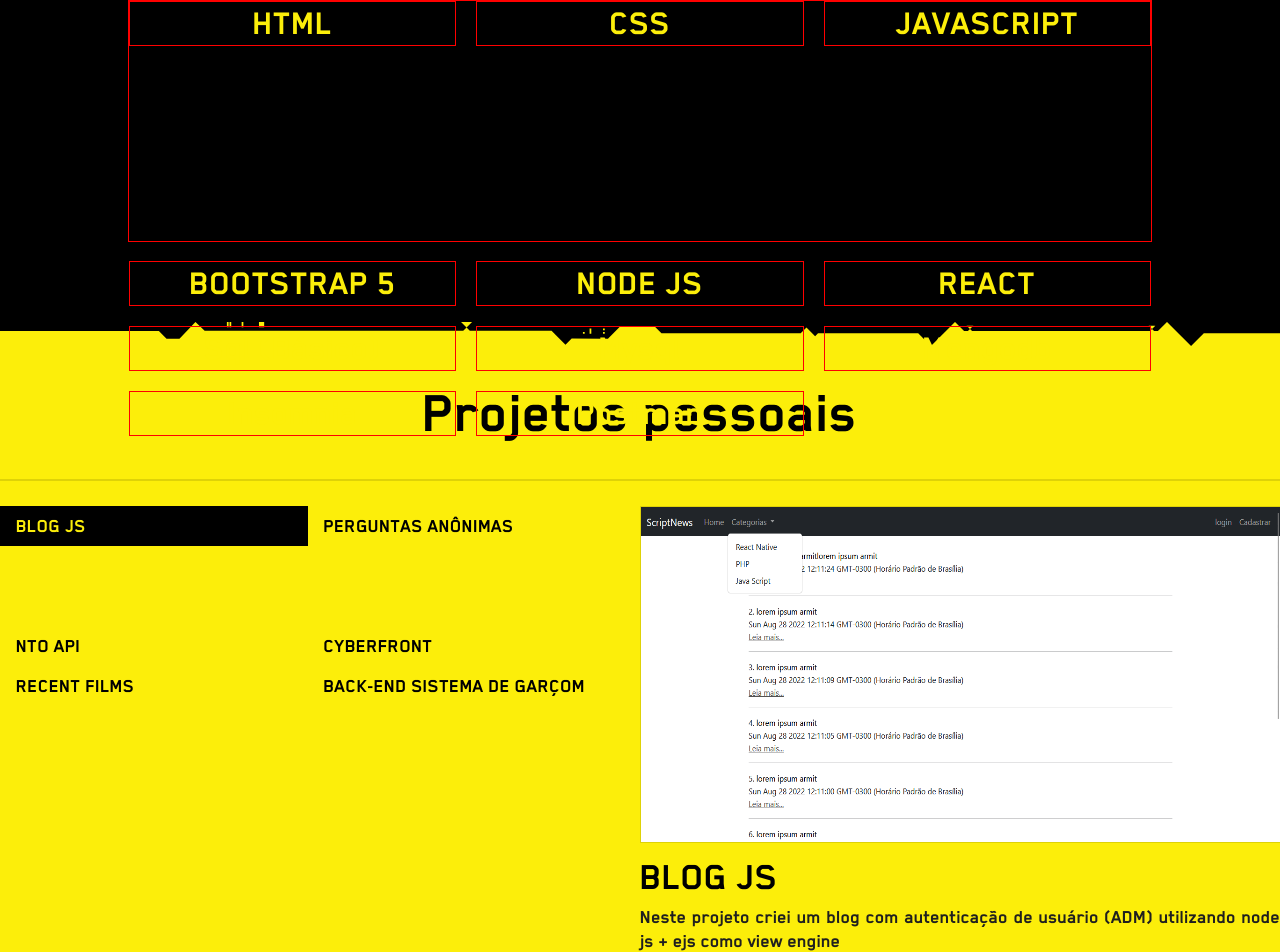
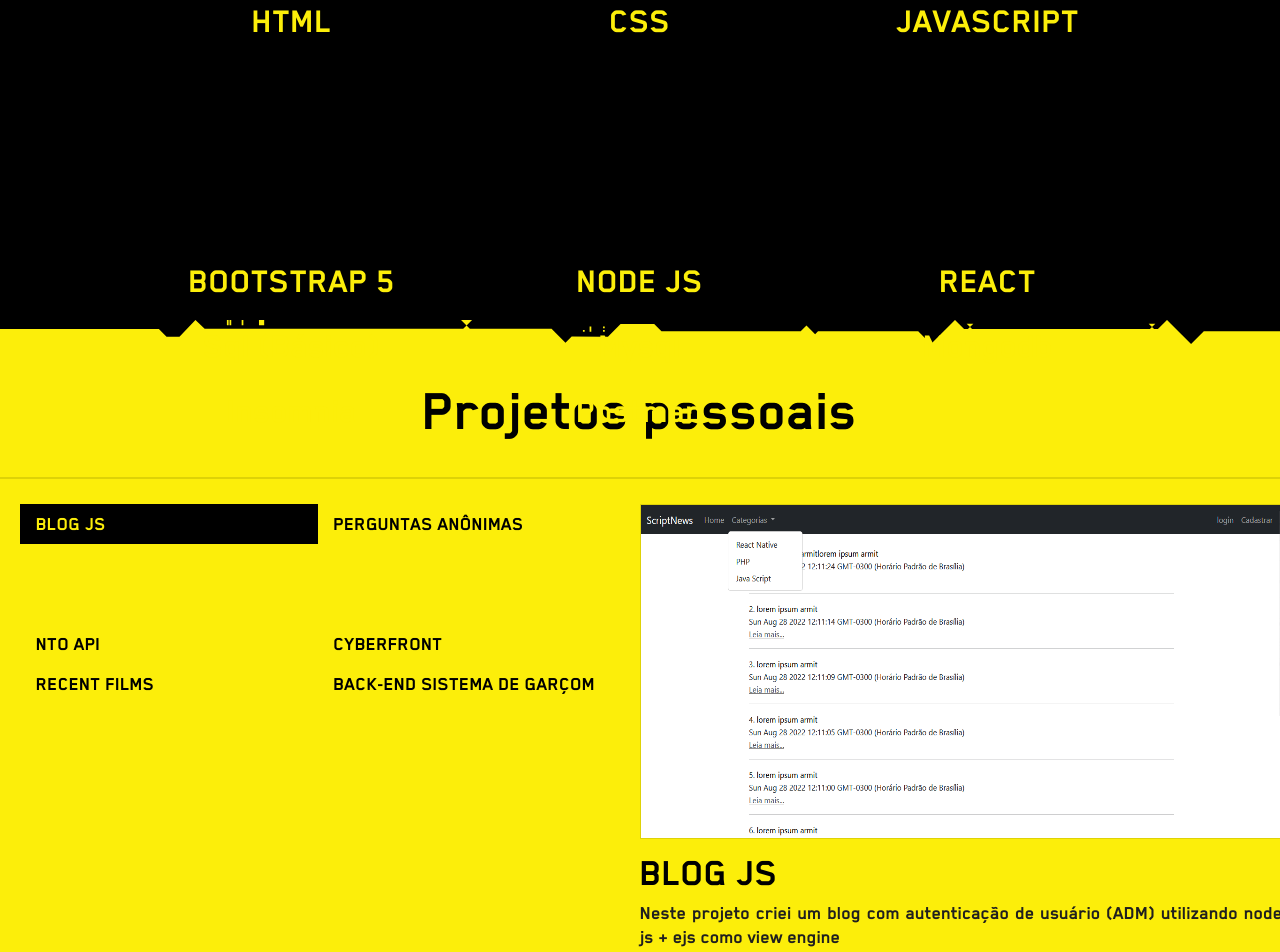
Before and after one commit to DevMarcosEd/cyberFolio, a React (Create React App) app: page / in a window 1280 px wide. Shown: the part 1253-2205 px from the top of the page. Built offline with nearby package versions, Linux system fonts and the light colour scheme.

Commit message:
alterando css

```diff
--- a/src/components/About/index.js
+++ b/src/components/About/index.js
@@ -1,5 +1,5 @@
 import React from "react";
-import './about.css'
+import './style.css'
 
 export default function About() {
         return (
--- a/src/components/Header/index.js
+++ b/src/components/Header/index.js
@@ -1,5 +1,6 @@
 import React from "react";
-import './header.css'
+import './style.css'
+
 import  {FaLinkedin, FaInstagram, FaGithub } from 'react-icons/fa'
 
 export default function Header() {
--- a/src/components/Header/header.css
+++ b/src/components/Header/style.css
@@ -108,8 +108,8 @@
         max-width: 100%;
         background-image: url('../../assets/images/perfil2.jpg');
         background-size: cover;
-        width: 250px;
-        height: 250px;
+        width: 200px;
+        height: 200px;
         border-radius: 150px;
         margin-top: -40px;
         margin-bottom: 25px;
--- a/src/components/Projetos/index.js
+++ b/src/components/Projetos/index.js
@@ -1,5 +1,5 @@
 import React, { useState } from "react";
-import './projetos.css'
+import './style.css'
 
 export default function Projetos() {
 
--- a/src/components/Projetos/projetos.css
+++ b/src/components/Projetos/style.css
@@ -37,7 +37,6 @@
 }
 
 .content-projects {
-    width: 100%;
     max-width: 1310px;
     margin-left: 20px;
     margin-right: 20px;
@@ -45,7 +44,7 @@
     align-items: flex-start;
     gap: 25px;
     padding-bottom: 25px;
-    min-height: 408px
+    min-height: 408px;
 }
 
 .list {
@@ -55,8 +54,8 @@
     width: 50%;
 }
 
-.list p {
-    height: 40px;
+.list-item p {
+    width: 100%;
     cursor: pointer;
     font-family: Blender;
     font-size: 20px;
@@ -64,6 +63,7 @@
     line-height: 24px;
     padding: 8px 16px;
     text-transform: uppercase;
+
 }
 
 .active {
@@ -73,7 +73,7 @@
 
 .about-projects {
     width: 50%;
-    display: flex;
+    display: grid;
     flex-direction: column;
 }
 
@@ -82,8 +82,8 @@
 }
 
 .img-for-projects img {
-    width: 640.5px;
-    height: 336.9px;
+    width: 642.5px;
+    height: 334.9px;
     border: 1px solid #DED207;
 }
 
@@ -105,6 +105,21 @@
     letter-spacing: -.0075em;
     text-align: justify;
     color: rgb(31, 31, 31);
+}
+
+@media only screen and (max-width: 900px) {
+    .content-projects {
+        flex-direction: column;
+        width: 100;
+    }
+
+    .list {
+        width: 100%;
+    }
+
+    .about-projects {
+        width: 100%;
+    }
 }
 
 @media only screen and (max-width: 500px) {
--- a/src/components/Skills/index.js
+++ b/src/components/Skills/index.js
@@ -1,5 +1,5 @@
 import React from "react";
-import './skills.css'
+import './style.css'
 
 export default function Skills() {
         return (
--- a/src/components/Skills/skills.css
+++ b/src/components/Skills/style.css
@@ -27,12 +27,11 @@
 
 .content-skills {
     width: 100%;
-    max-width: 1080px;
+    max-width: 100%;
     flex-wrap: wrap;
     display: grid;
     grid: 100% / 1fr 1fr 1fr;
     gap: 20px;
-    border: 1px solid red;
     position: relative;
 }
 
@@ -43,7 +42,6 @@
     font-size: 36px;
     font-family: Blender;
     user-select: none;
-    border: 1px solid red;
 }
 
 .title-skills {
@@ -53,6 +51,13 @@
     padding-bottom: 40px;
     font-size: 60px;
     user-select: none;
+}
+
+@media only screen and (max-width: 750px) {
+    .content-skills {
+        display: flex;
+        gap: 20px;
+    }
 }
 
 @media only screen and (max-width: 500px) {
```
Also changed, not shown: src/components/About/style.css (renamed from src/components/About/about.css).
